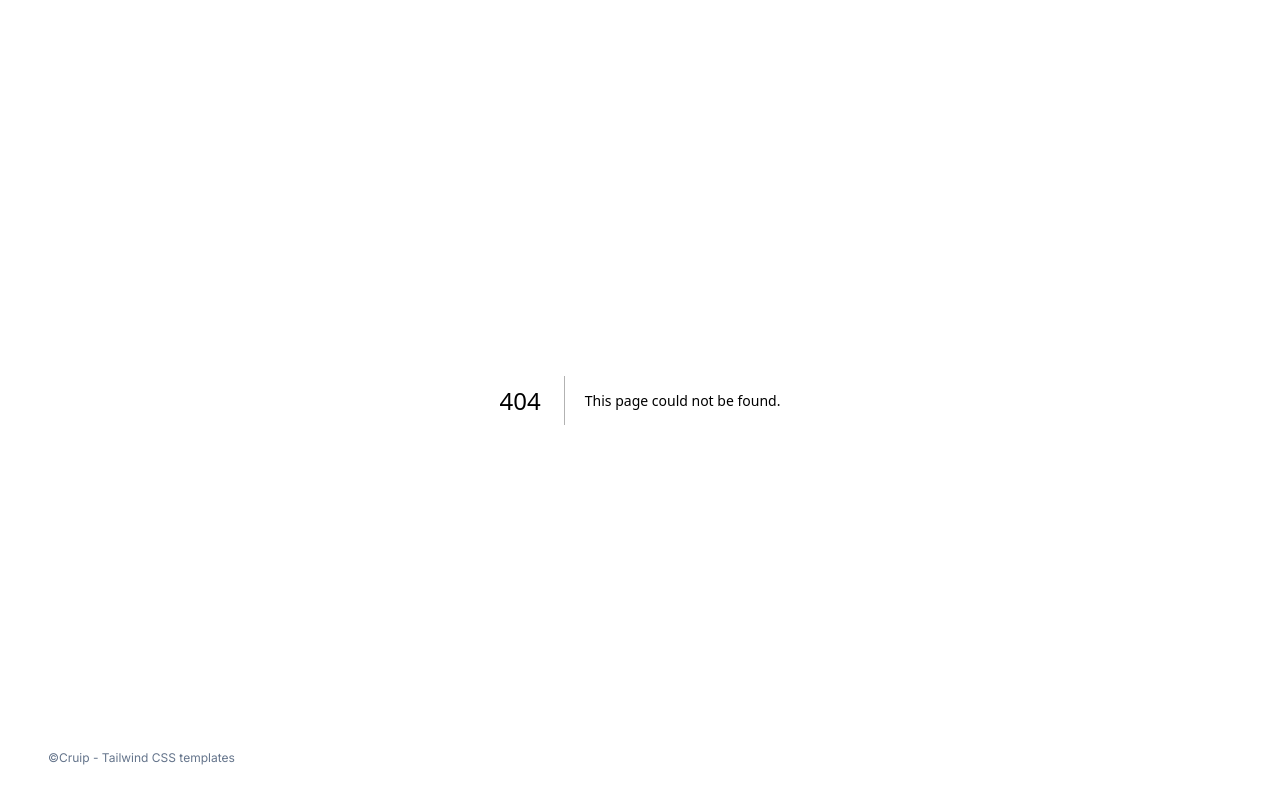
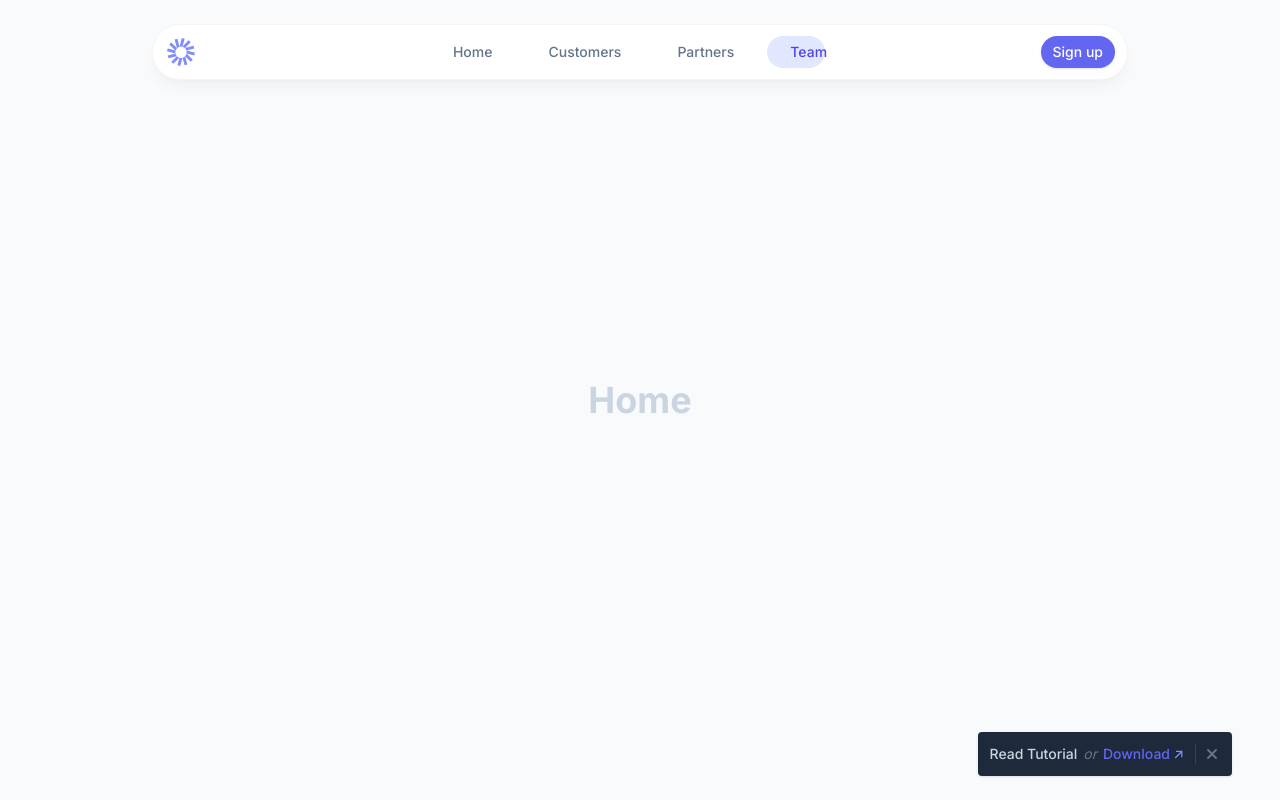
Before and after one commit to cruip/cruip-tutorials-next, a Next.js app: page /sliding-active-link in a window 1280 px wide. Before the commit this address had no page. Shown: the top 800 px of the page. Built offline with nearby package versions, Linux system fonts and the light colour scheme.

Commit message:
Add sliding active link tutorial

```diff
--- a/app/layout.tsx
+++ b/app/layout.tsx
@@ -18,7 +18,7 @@ export default function RootLayout({
   children: React.ReactNode
 }) {
   return (
-    <html lang="en">
+    <html lang="en" className="scroll-smooth">
       <body className={`${inter.variable} relative font-inter antialiased`}>
         {children}
         <footer className="absolute left-6 right-6 md:left-12 md:right-auto bottom-4 md:bottom-8 text-center md:text-left">
--- /dev/null
+++ b/app/sliding-active-link/nav-provider.tsx
@@ -0,0 +1,29 @@
+"use client";
+
+import { createContext, Dispatch, SetStateAction, useContext, useState } from "react";
+
+type ContextProps = {
+  activeLink: string,
+  setActiveLink: Dispatch<SetStateAction<string>>,
+}
+
+const NavContext = createContext<ContextProps>({
+  activeLink: "",
+  setActiveLink: (): string => "",
+})
+
+export default function NavProvider({
+  children
+}: {
+  children: React.ReactNode
+}) {
+  const [activeLink, setActiveLink] = useState<string>("")
+
+  return (
+    <NavContext.Provider value={{ activeLink, setActiveLink}}>
+      {children}
+    </NavContext.Provider>
+  )
+}
+
+export const useNavProvider = () => useContext(NavContext)
--- /dev/null
+++ b/app/sliding-active-link/navigation-menu.tsx
@@ -0,0 +1,109 @@
+"use client";
+
+import { useRef, useState, useEffect } from "react";
+import { useNavProvider } from "./nav-provider";
+import Link from "next/link";
+import { motion } from "framer-motion";
+
+export default function NavigationMenu({
+  links,
+}: {
+  links: { title: string; slug: string }[];
+}) {
+  const { activeLink, setActiveLink } = useNavProvider();
+  const activeLinkRef = useRef<HTMLAnchorElement>(null);
+  const [animationProps, setAnimationProps] = useState({
+    left: 0,
+    width: 0,
+  });
+
+  // check if the url has a hash and if so, set the active link
+  useEffect(() => {
+    const url = window.location.hash;
+    if (url) {
+      const link = url.replace("#", "");
+      setActiveLink(link);
+    }
+  }, []);
+
+  // update the position and width of the active link underline
+  useEffect(() => {
+    const updateActiveLink = () => {
+      if (activeLinkRef.current) {
+        const { width } = activeLinkRef.current.getBoundingClientRect();
+        const left = activeLinkRef.current.offsetLeft;
+        setAnimationProps({
+          left,
+          width,
+        });
+      }
+    };
+
+    updateActiveLink();
+    window.addEventListener('resize', updateActiveLink);
+
+    return () => {
+      window.removeEventListener('resize', updateActiveLink);
+    };
+  }, [activeLink]);
+
+  return (
+    <header className="fixed top-2 md:top-6 w-full z-30">
+      <div className="max-w-5xl mx-auto px-4 sm:px-6">
+        <div className="flex h-14 w-full items-center justify-between gap-3 rounded-full border border-gray-100 bg-white px-3 shadow-lg shadow-black/[0.04]">
+          <div className="flex flex-1 items-center">
+            <a
+              className="ml-0.5 inline-flex text-indigo-400 hover:text-indigo-500"
+              href="#0"
+            >
+              <svg
+                xmlns="http://www.w3.org/2000/svg"
+                width="28"
+                height="28"
+                fill="none"
+              >
+                <path
+                  className="fill-current"
+                  fillRule="evenodd"
+                  d="m14.862 0 2.763.738-2.073 7.709L21.67 2.35l2.022 2.015-5.656 5.637 8.475-2.263.74 2.753-7.726 2.063L28 14.82l-.74 2.753-7.672-2.05c.095-.412.146-.842.146-1.284 0-3.149-2.561-5.7-5.72-5.7a5.702 5.702 0 0 0-5.572 6.994L0 13.276l.74-2.753 7.726 2.063-6.204-6.183 2.023-2.016 5.656 5.637L7.67 1.58l2.762-.737 2.102 7.817L14.862 0Zm3.294 18.167a5.683 5.683 0 0 0 1.423-2.612l6.157 6.136-2.022 2.015-5.558-5.539Zm-.053.059a5.72 5.72 0 0 1-2.556 1.506l2.022 7.522 2.763-.738-2.23-8.29Zm-4.092 1.712c.493 0 .972-.062 1.428-.179L13.223 28l-2.762-.738 2.024-7.529c.486.134.998.205 1.526.205Zm-1.623-.232a5.721 5.721 0 0 1-2.512-1.528L4.305 23.73l2.022 2.016 6.06-6.04Zm-3.941-4.158a5.682 5.682 0 0 0 1.387 2.58L1.49 20.356l-.74-2.753 7.697-2.055Z"
+                  clipRule="evenodd"
+                />
+              </svg>
+            </a>
+          </div>
+          <nav className="relative flex justify-center">
+            <motion.div
+              className="absolute left-0 inset-y-0 bg-indigo-100 rounded-full"
+              aria-hidden="true"
+              animate={{
+                ...animationProps,
+              }}
+              transition={{ type: "spring", duration: 0.5 }}
+            ></motion.div>
+            <ul className="relative flex flex-wrap items-center gap-3 text-sm font-medium md:gap-8">
+              {links.map((link) => (
+                <li key={link.slug}>
+                  <Link
+                    href={`#${link.slug}`}
+                    ref={activeLink === link.slug ? activeLinkRef : null}
+                    className={`inline-flex rounded-full px-3 py-1.5 text-slate-500 hover:text-indigo-500 [&.active]:text-indigo-600 ${activeLink === link.slug ? "active" : ""}`}
+                  >
+                    {link.title}
+                  </Link>
+                </li>
+              ))}
+            </ul>
+          </nav>
+          <div className="flex flex-1 items-center justify-end">
+            <a
+              className="inline-flex justify-center whitespace-nowrap rounded-full bg-indigo-500 px-3 py-1.5 text-sm font-medium text-white shadow transition-colors hover:bg-indigo-600 focus-visible:outline-none focus-visible:ring focus-visible:ring-indigo-300"
+              href="#0"
+            >
+              Sign up
+            </a>
+          </div>
+        </div>
+      </div>
+    </header>
+  );
+}
--- /dev/null
+++ b/app/sliding-active-link/page.tsx
@@ -0,0 +1,50 @@
+export const metadata = {
+  title: "Sliding Active Link - Cruip Tutorials",
+  description: "Page description",
+};
+
+import NavProvider from "./nav-provider";
+import NavigationMenu from "./navigation-menu";
+import Section from "./section";
+import Banner from "@/components/banner";
+
+const sections = [
+  {
+    title: "Home",
+    slug: "home"
+  },
+  {
+    title: "Customers",
+    slug: "customers"
+  },
+  {
+    title: "Partners",
+    slug: "partners"
+  },
+  {
+    title: "Team",
+    slug: "team"
+  }
+];
+
+export default function SlidingActiveLinkPage() {
+  return (
+    <>
+      <main className="relative flex min-h-screen flex-col overflow-hidden bg-slate-50">
+        <NavProvider>
+          <NavigationMenu links={sections} />
+          <div className="w-full max-w-5xl mx-auto px-4 md:px-6">
+            {sections.map((section) => (
+              <Section key={section.slug} section={section} />
+            ))}
+          </div>
+        </NavProvider>
+      </main>
+
+      <Banner
+        tutorialUrl="https://cruip.com/active-link-animation-with-tailwind-css-and-framer-motion/"
+        downloadUrl="https://github.com/cruip/cruip-tutorials-next/blob/main/app/sliding-active-link/page.tsx"
+      />
+    </>
+  );
+}
--- /dev/null
+++ b/app/sliding-active-link/section.tsx
@@ -0,0 +1,34 @@
+"use client";
+
+import { useRef, useEffect } from "react";
+import { useNavProvider } from "./nav-provider";
+import { useInView } from "framer-motion";
+
+export default function PageSection({
+  section,
+}: {
+  section: { title: string; slug: string };
+}) {
+  const ref = useRef(null);
+  const { setActiveLink } = useNavProvider();
+
+  const isInView = useInView(ref, {
+    margin: "-50% 0px -50% 0px",
+  });
+
+  useEffect(() => {
+    if (isInView) {
+      setActiveLink(section.slug);
+    }
+  }, [isInView]);
+
+  return (
+    <section
+      id={section.slug}
+      ref={ref}
+      className="h-screen flex justify-center items-center"
+    >
+      <h2 className="text-4xl font-bold text-slate-300">{section.title}</h2>
+    </section>
+  );
+}
```
